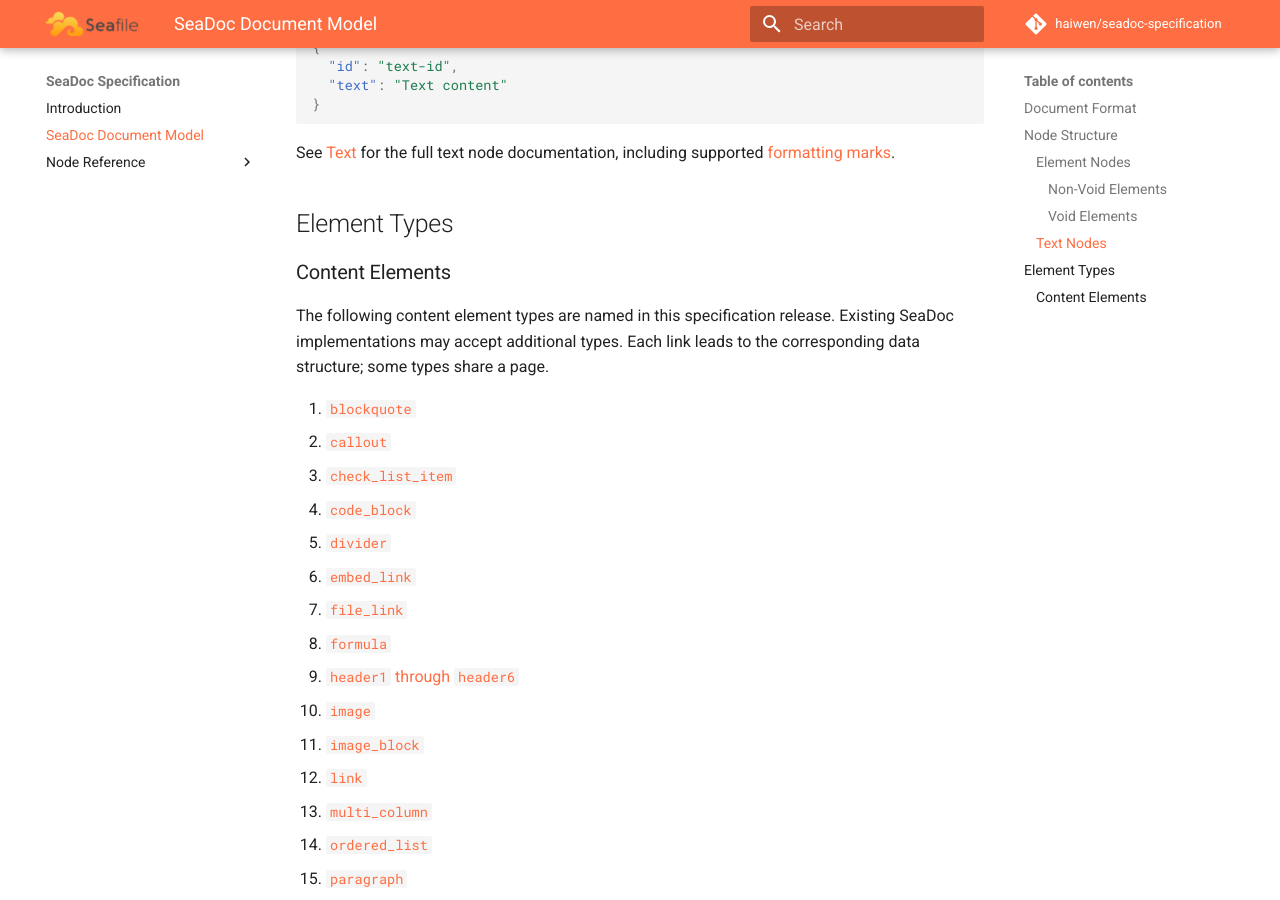
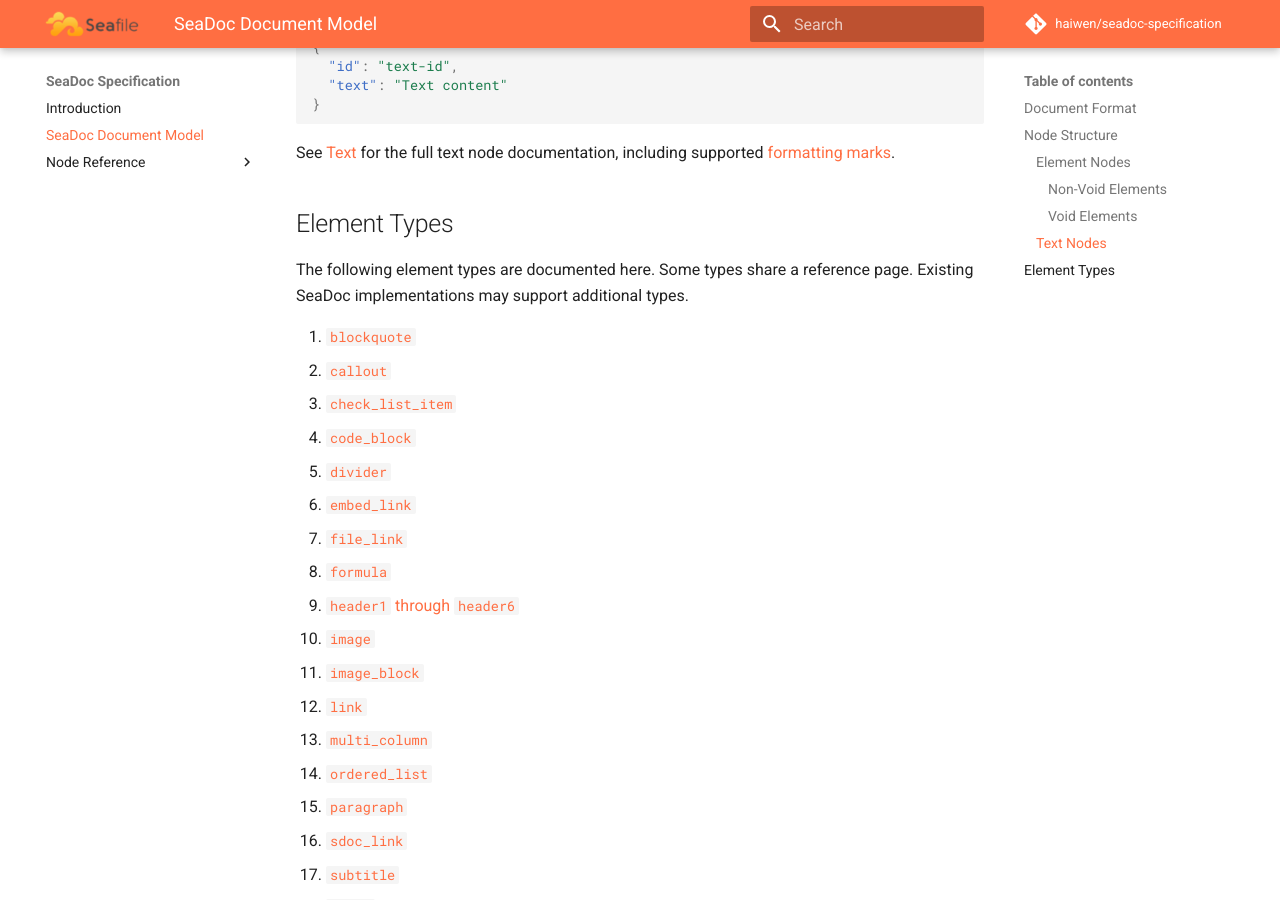
Before and after one commit to haiwen/seadoc-specification, an MkDocs documentation site: the page built from docs/support-types.md, in a window 1280 px wide and 900 px high, scrolled down 2379 px. Built offline with MkDocs 1.6.1 and Material for MkDocs 9.7.7, drawn with Linux system fonts in a browser that asks for light colours; comment, search, counter and statistics services are not loaded; some of the changed text lies outside the part shown.

Commit message:
docs: simplify element type reference hierarchy

```diff
--- a/docs/support-types.md
+++ b/docs/support-types.md
@@ -1,6 +1,6 @@
 # SeaDoc Document Model
 
-This page describes the SeaDoc document format, node hierarchy, and content element types. Follow the links to individual node pages for detailed data structures.
+This page describes the SeaDoc document format, node hierarchy, and element types. Follow the links to individual node pages for detailed data structures.
 
 ## Document Format
 
@@ -97,9 +97,7 @@ See [Text](data-structure/text.md) for the full text node documentation, includi
 
 ## Element Types
 
-### Content Elements
-
-The following content element types are named in this specification release. Existing SeaDoc implementations may accept additional types. Each link leads to the corresponding data structure; some types share a page.
+The following element types are documented here. Some types share a reference page. Existing SeaDoc implementations may support additional types.
 
 1. [`blockquote`](data-structure/blockquote.md)
 2. [`callout`](data-structure/callout.md)
```
